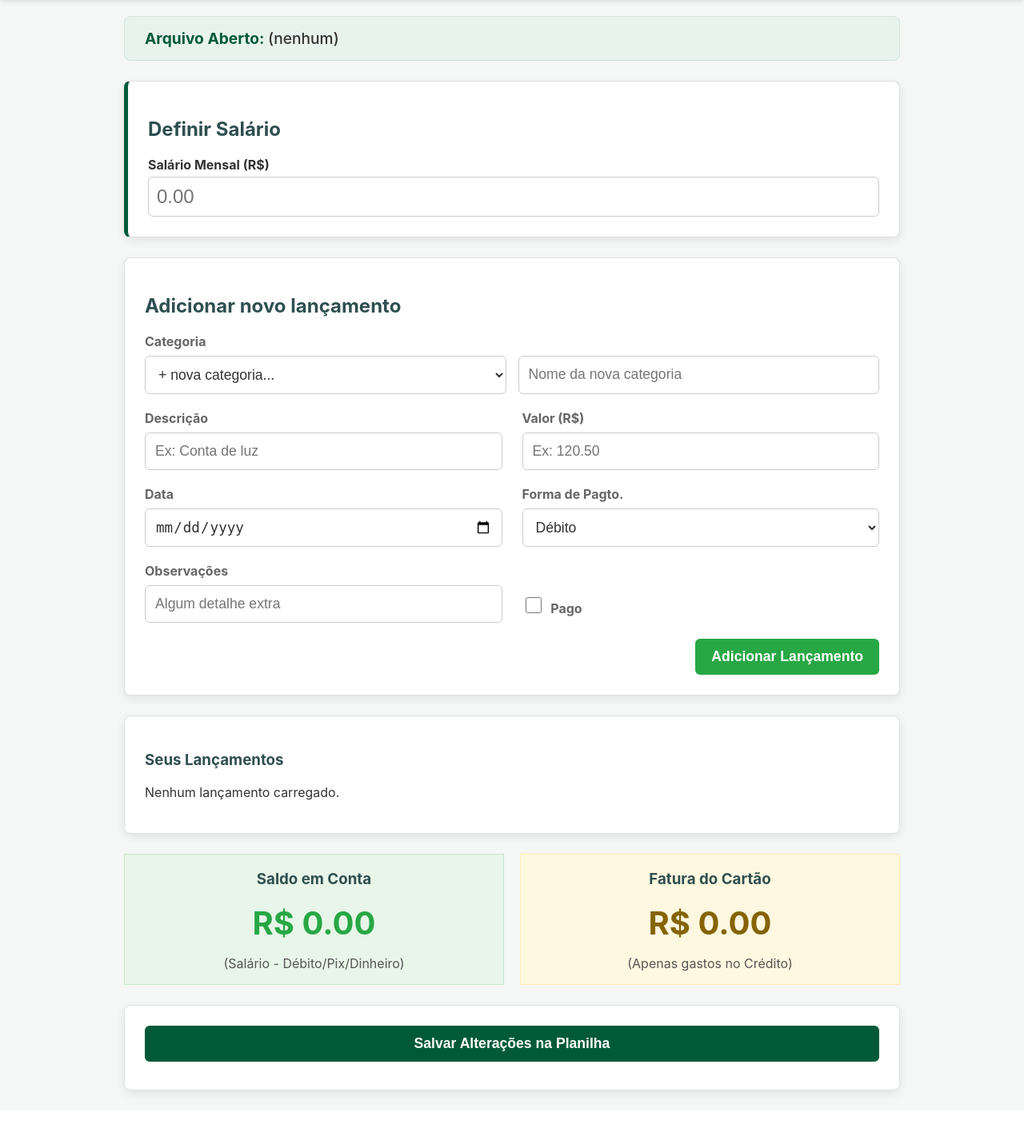
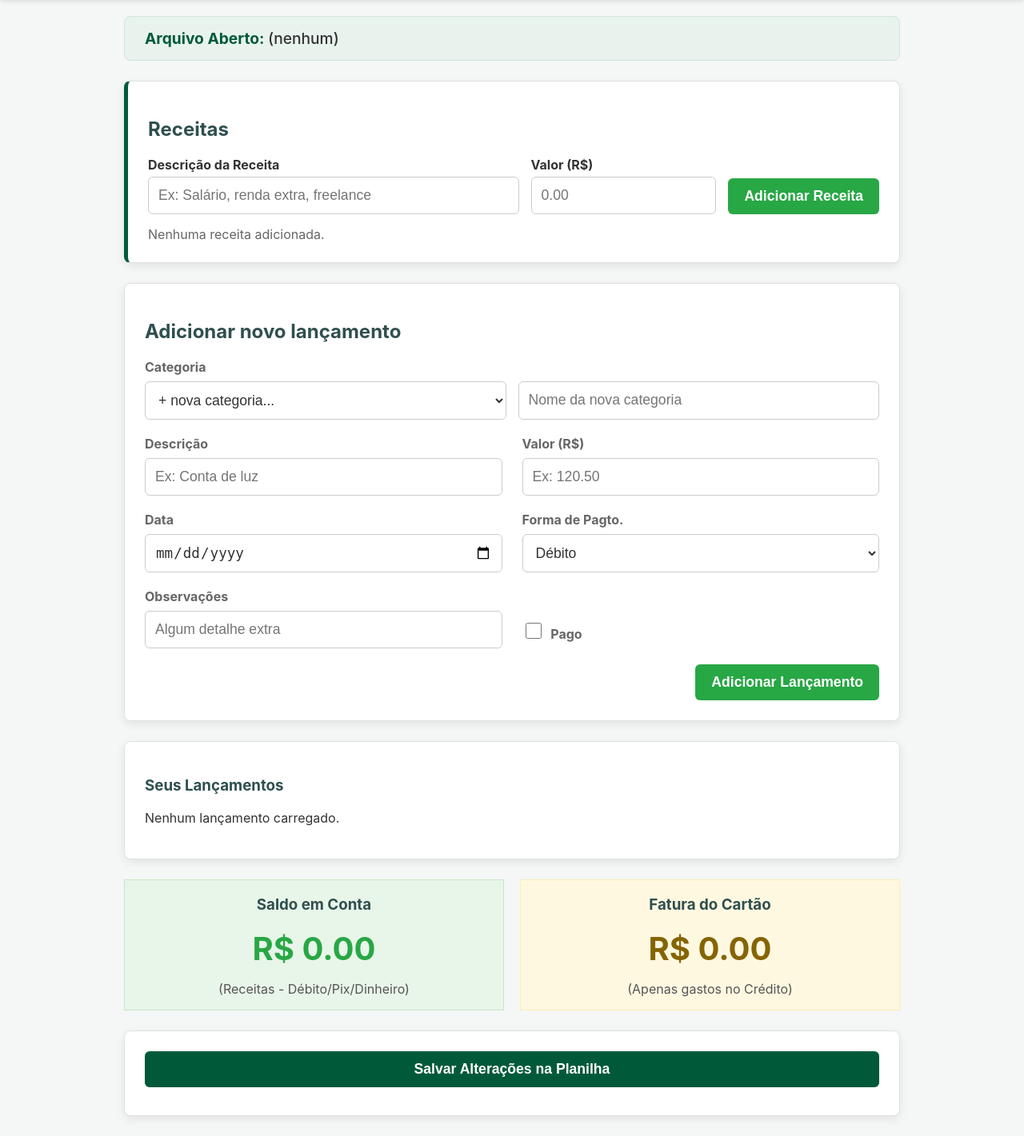
Before and after one commit to maarques/Monitoramento_Gastos, a Flask app: page /dashboard in a window 1280 px wide. Shown: the part 65-1486 px from the top of the page at 80% size. Before the commit the page ends 1440 px from the top, so only its background shows below. Run offline with Flask 2, Linux system fonts and the light colour scheme.

Commit message:
alterando a lógica de salário para receitas

```diff
--- a/static/css/style.css
+++ b/static/css/style.css
@@ -242,7 +242,10 @@ button:disabled {
   opacity: 0.7;
 }
 
-#btn-add { background-color: var(--btn-success); }
+#btn-add,
+#btn-add-income {
+  background-color: var(--btn-success);
+}
 #btn-save {
   width: 100%;
   background-color: var(--btn-primary);
--- a/static/js/app.js
+++ b/static/js/app.js
@@ -34,35 +34,129 @@ document.addEventListener('DOMContentLoaded', () => {
     }
     // -----------------------------------------------------------
 
-    // --- LÓGICA DE SALÁRIO E SALDO ---
-    const salaryInput = document.getElementById('salary-input');
+    // --- LÓGICA DE RECEITAS E SALDO ---
+const incomeNameInput = document.getElementById('income-name');
+const incomeValueInput = document.getElementById('income-value');
+const addIncomeButton = document.getElementById('btn-add-income');
+const incomeList = document.getElementById('income-list');
 const balanceDisplay = document.getElementById('balance-display');
-    const fileId = window.APP_FILE || 'default_salary';
+const fileId = window.APP_FILE || 'default_file';
 
-    // 1. Carregar salário salvo
-    const savedSalary = localStorage.getItem('salary_' + fileId);
-    if (savedSalary && salaryInput) {
-        salaryInput.value = savedSalary;
+const incomeStorageKey = 'incomes_' + fileId;
+let incomes = [];
+
+// Carrega receitas salvas.
+// Compatibilidade: se existir salário antigo salvo, migra para uma receita chamada "Salário".
+const savedIncomes = localStorage.getItem(incomeStorageKey);
+const oldSavedSalary = localStorage.getItem('salary_' + fileId);
+
+if (savedIncomes) {
+    try {
+        incomes = JSON.parse(savedIncomes) || [];
+    } catch {
+        incomes = [];
+    }
+} else if (oldSavedSalary) {
+    const salaryValue = parseFloat(oldSavedSalary) || 0;
+    if (salaryValue > 0) {
+        incomes = [{ id: Date.now(), nome: 'Salário', valor: salaryValue }];
+        localStorage.setItem(incomeStorageKey, JSON.stringify(incomes));
+    }
 }
 
-    // 2. Função para atualizar o saldo
+function saveIncomes() {
+    localStorage.setItem(incomeStorageKey, JSON.stringify(incomes));
+}
+
+function renderIncomes() {
+    if (!incomeList) return;
+
+    incomeList.innerHTML = '';
+
+    if (incomes.length === 0) {
+        incomeList.innerHTML = '<p style="color: #666; margin: 0;">Nenhuma receita adicionada.</p>';
+        return;
+    }
+
+    incomes.forEach(income => {
+        const item = document.createElement('div');
+        item.className = 'income-item';
+        item.style.cssText = 'display: flex; justify-content: space-between; align-items: center; gap: 10px; padding: 10px; border-bottom: 1px solid var(--border-item);';
+
+        item.innerHTML = `
+            <div style="flex: 1;">
+                <strong>${income.nome}</strong>
+            </div>
+            <div style="min-width: 120px; text-align: right;">
+                R$ ${Number(income.valor).toFixed(2)}
+            </div>
+            <button type="button" class="btn-delete-income" data-id="${income.id}" style="background-color: var(--btn-delete);">
+                Apagar
+            </button>
+        `;
+
+        incomeList.appendChild(item);
+    });
+}
+
+function getTotalIncome() {
+    return incomes.reduce((total, income) => total + (parseFloat(income.valor) || 0), 0);
+}
+
+if (addIncomeButton) {
+    addIncomeButton.addEventListener('click', () => {
+        const nome = incomeNameInput?.value.trim();
+        const valor = parseFloat(incomeValueInput?.value || 0);
+
+        if (!nome) {
+            alert('Digite a descrição da receita.');
+            return;
+        }
+
+        if (!valor || valor <= 0) {
+            alert('Digite um valor válido para a receita.');
+            return;
+        }
+
+        incomes.push({
+            id: Date.now(),
+            nome,
+            valor
+        });
+
+        saveIncomes();
+        renderIncomes();
+        updateBalance();
+
+        incomeNameInput.value = '';
+        incomeValueInput.value = '';
+    });
+}
+
+incomeList?.addEventListener('click', (e) => {
+    const btnDeleteIncome = e.target.closest('.btn-delete-income');
+    if (!btnDeleteIncome) return;
+
+    const id = Number(btnDeleteIncome.dataset.id);
+    incomes = incomes.filter(income => income.id !== id);
+
+    saveIncomes();
+    renderIncomes();
+    updateBalance();
+});
+
+// Função para atualizar o saldo
 function updateBalance() {
     const balanceDisplay = document.getElementById('balance-display');
     const creditDisplay = document.getElementById('credit-display');
 
-        if (!salaryInput || !balanceDisplay || !creditDisplay) return;
+    if (!balanceDisplay || !creditDisplay) return;
 
-        // Pega o salário (se vazio, assume 0)
-        const salary = parseFloat(salaryInput.value) || 0;
+    const totalReceitas = getTotalIncome();
 
-        // Salva
-        localStorage.setItem('salary_' + fileId, salary);
-
-        // Zera os contadores separados
     let totalDebito = 0;
     let totalCredito = 0;
 
-        // Percorre CADA LINHA de gasto, e não apenas o valor
     document.querySelectorAll('.gasto-item').forEach(item => {
         const valorEl = item.querySelector('.gasto-col.valor');
         const formaEl = item.querySelector('.gasto-col.payment');
@@ -72,10 +166,8 @@ document.addEventListener('DOMContentLoaded', () => {
             const valor = parseFloat(valorTexto);
 
             if (!isNaN(valor)) {
-                    // Se a coluna de pagamento existir, pega o texto. Se não, assume Débito.
                 const forma = formaEl ? formaEl.textContent.trim() : 'Débito';
 
-                    // Separa a soma dependendo do texto!
                 if (forma === 'Crédito') {
                     totalCredito += valor;
                 } else {
@@ -85,24 +177,19 @@ document.addEventListener('DOMContentLoaded', () => {
         }
     });
 
-        // 1. Calcula o Saldo (Salário menos apenas Débito/Pix/Dinheiro)
-        const restante = salary - totalDebito;
+    const restante = totalReceitas - totalDebito;
+
     if (restante >= 0) {
-            // USANDO VARIÁVEIS CSS PARA FUNCIONAR BEM NO DARK MODE!
         balanceDisplay.style.color = "var(--msg-success)";
     } else {
         balanceDisplay.style.color = "var(--msg-error)";
     }
+
     balanceDisplay.textContent = 'R$ ' + restante.toFixed(2);
-
-        // 2. Mostra o valor da Fatura (Apenas Crédito)
     creditDisplay.textContent = 'R$ ' + totalCredito.toFixed(2);
 }
 
-    if (salaryInput) {
-        salaryInput.addEventListener('input', updateBalance);
-    }
-    // Executa inicial
+renderIncomes();
 updateBalance();
 // ----------------------------------------
 
--- a/templates/dashboard.html
+++ b/templates/dashboard.html
@@ -8,14 +8,26 @@
   </div>
 
   <section class="box" style="border-left: 5px solid #005A3A;">
-    <h2>Definir Salário</h2>
-    <div style="display: flex; gap: 15px; align-items: center;">
-      <div class="form-group" style="flex: 1;">
-        <label for="salary-input" style="font-weight: bold; display: block; margin-bottom: 5px;">Salário Mensal (R$)</label>
-        <input type="number" id="salary-input" placeholder="0.00" step="0.01" style="font-size: 1.5em; padding: 10px; color: #005A3A;">
-      </div>
+  <h2>Receitas</h2>
+
+  <div style="display: flex; gap: 15px; align-items: end; flex-wrap: wrap;">
+    <div class="form-group" style="flex: 2; min-width: 220px;">
+      <label for="income-name" style="font-weight: bold; display: block; margin-bottom: 5px;">Descrição da Receita</label>
+      <input type="text" id="income-name" placeholder="Ex: Salário, renda extra, freelance">
     </div>
-  </section>
+
+    <div class="form-group" style="flex: 1; min-width: 160px;">
+      <label for="income-value" style="font-weight: bold; display: block; margin-bottom: 5px;">Valor (R$)</label>
+      <input type="number" id="income-value" placeholder="0.00" step="0.01">
+    </div>
+
+    <div class="form-group" style="min-width: 160px;">
+      <button id="btn-add-income" type="button">Adicionar Receita</button>
+    </div>
+  </div>
+
+  <div id="income-list" style="margin-top: 15px;"></div>
+</section>
 
   <section class="box">
     <h2>Adicionar novo lançamento</h2>
@@ -114,7 +126,7 @@
     <section class="card-saldo" style="flex: 1; text-align: center; background-color: #e8f3ee; border: 2px solid #005A3A; margin-bottom: 0;">
       <h3>Saldo em Conta</h3>
       <h1 id="balance-display" style="color: #005A3A; font-size: 2.5em; margin: 10px 0;">R$ 0.00</h1>
-      <p style="color: #555;">(Salário - Débito/Pix/Dinheiro)</p>
+      <p style="color: #555;">(Receitas - Débito/Pix/Dinheiro)</p>
     </section>
 
     <section class="card-fatura" style="flex: 1; text-align: center; background-color: #fff3cd; border: 2px solid #ffc107; margin-bottom: 0;">
```
Also changed, not shown: README.md. Lines whose indentation alone changed are shown as unchanged.
